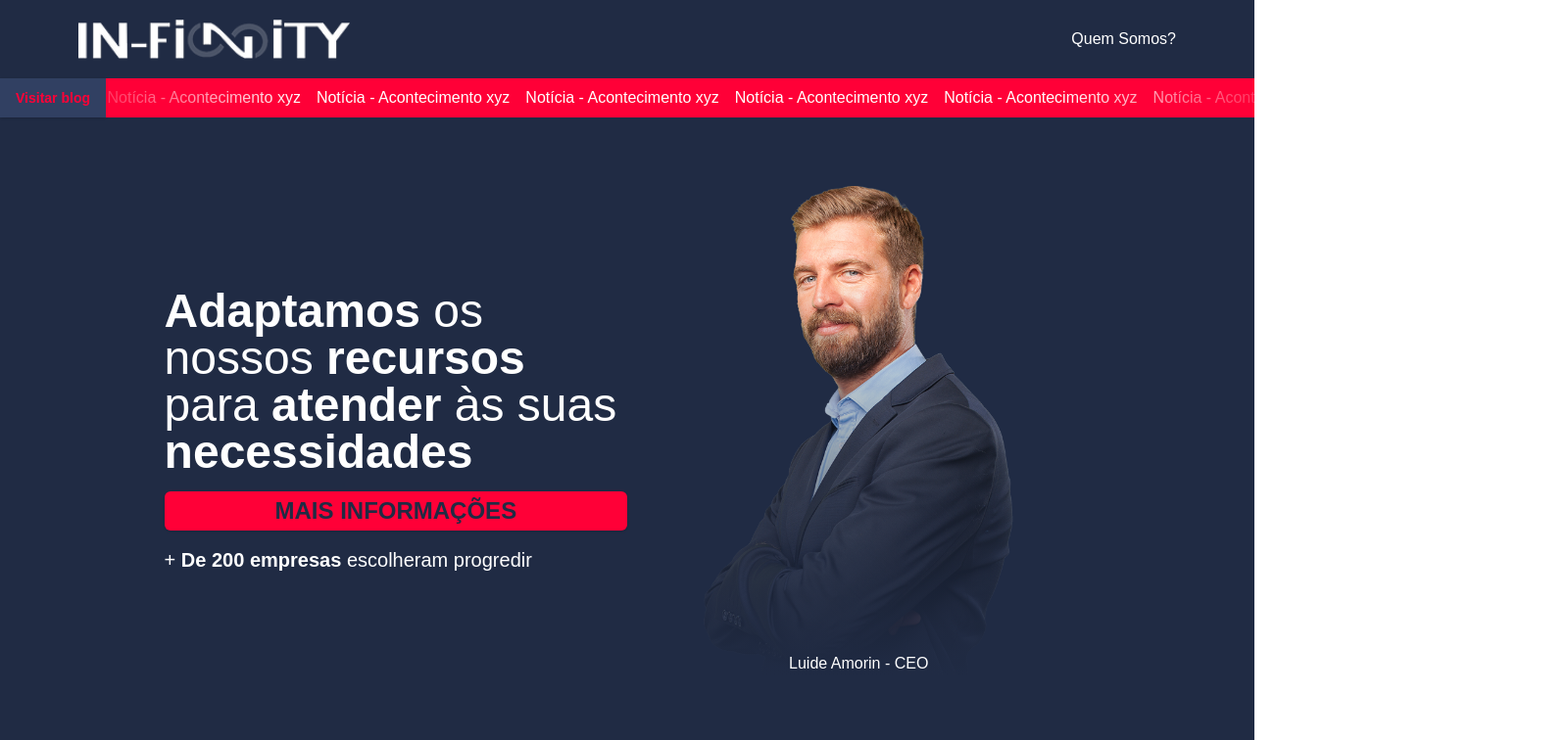
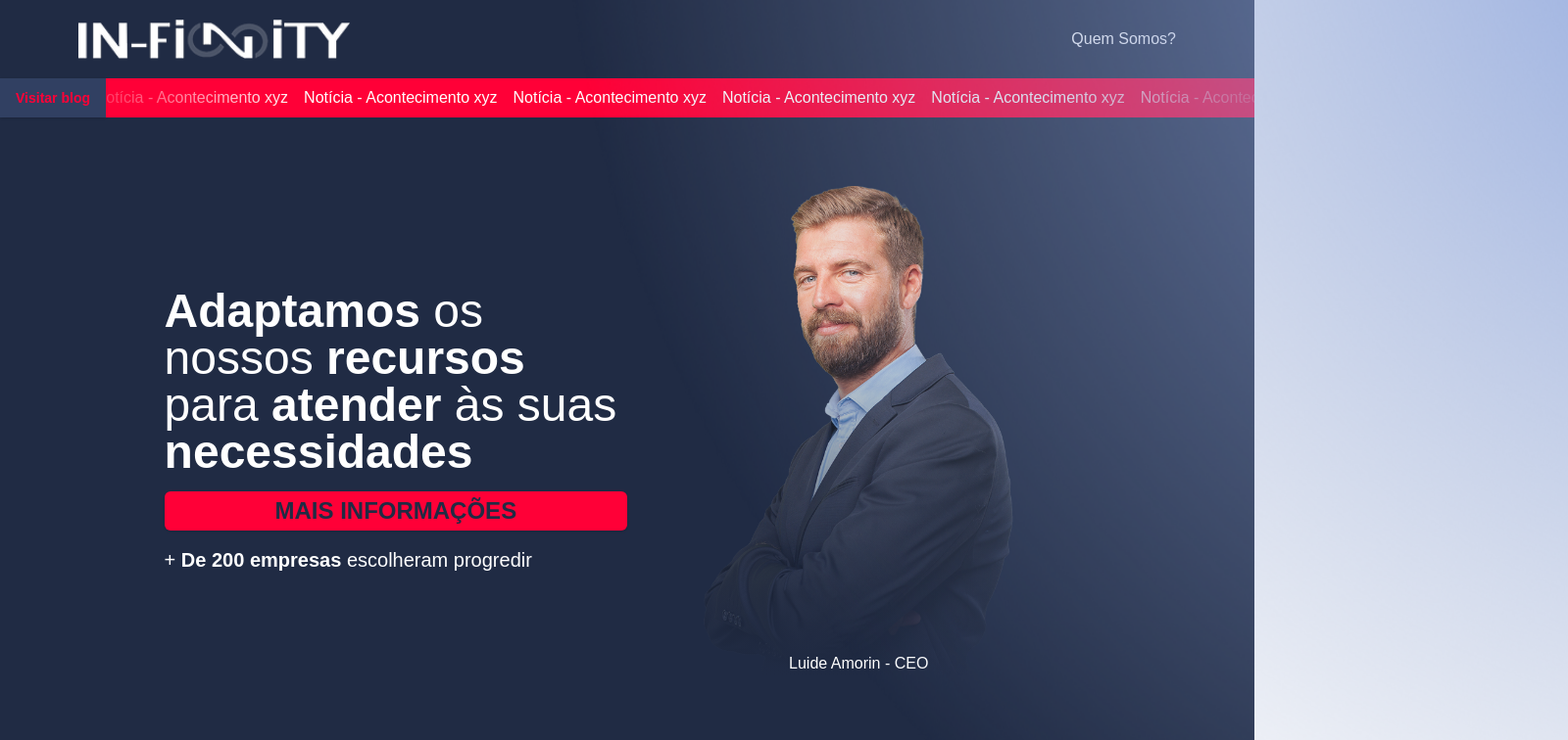
Before and after one commit to lucascardosopsd/landing-page-in-finity, a Next.js app: page / in a window 1280 px wide. Shown: the top 756 px of the page at 98% size, 1600 px wide, since content can reach past the window. Built offline with nearby package versions, Linux system fonts and the light colour scheme.

Commit message:
update: hero section layout

```diff
--- a/src/components/Navbar.tsx
+++ b/src/components/Navbar.tsx
@@ -18,7 +18,7 @@ const Navbar = () => {
   ];
 
   return (
-    <div className="h-20  text-background">
+    <div className="h-20 text-background">
       <div className="mx-auto max-w-screen-desktop p-5 px-10 tablet:px-20 flex items-center justify-between">
         <Image
           alt="logo"
--- a/src/components/sections/Hero.tsx
+++ b/src/components/sections/Hero.tsx
@@ -4,7 +4,15 @@ import { Button } from "../ui/button";
 
 const HeroSection = () => {
   return (
-    <div className="h-[calc(100svh-5rem)] py-5 flex items-center justify-center">
+    <div className="h-[calc(100svh-5rem)] py-5 flex items-center justify-center relative">
+      <Image
+        alt="Radial gradiet"
+        src="/radial-shape-1.png"
+        height={2000}
+        width={2000}
+        className="absolute -right-[25%] -top-[25%] z-50 hidden tablet:block select-none pointer-events-none"
+      />
+
       <div className="mx-auto max-w-screen-desktop px-10">
         <div className="flex items-center text-4xl tablet:text-5xl">
           <div className="flex flex-col flex-1 justify-start text-background gap-4">
```
Also changed, not shown: public/radial-shape-1.png (added).
